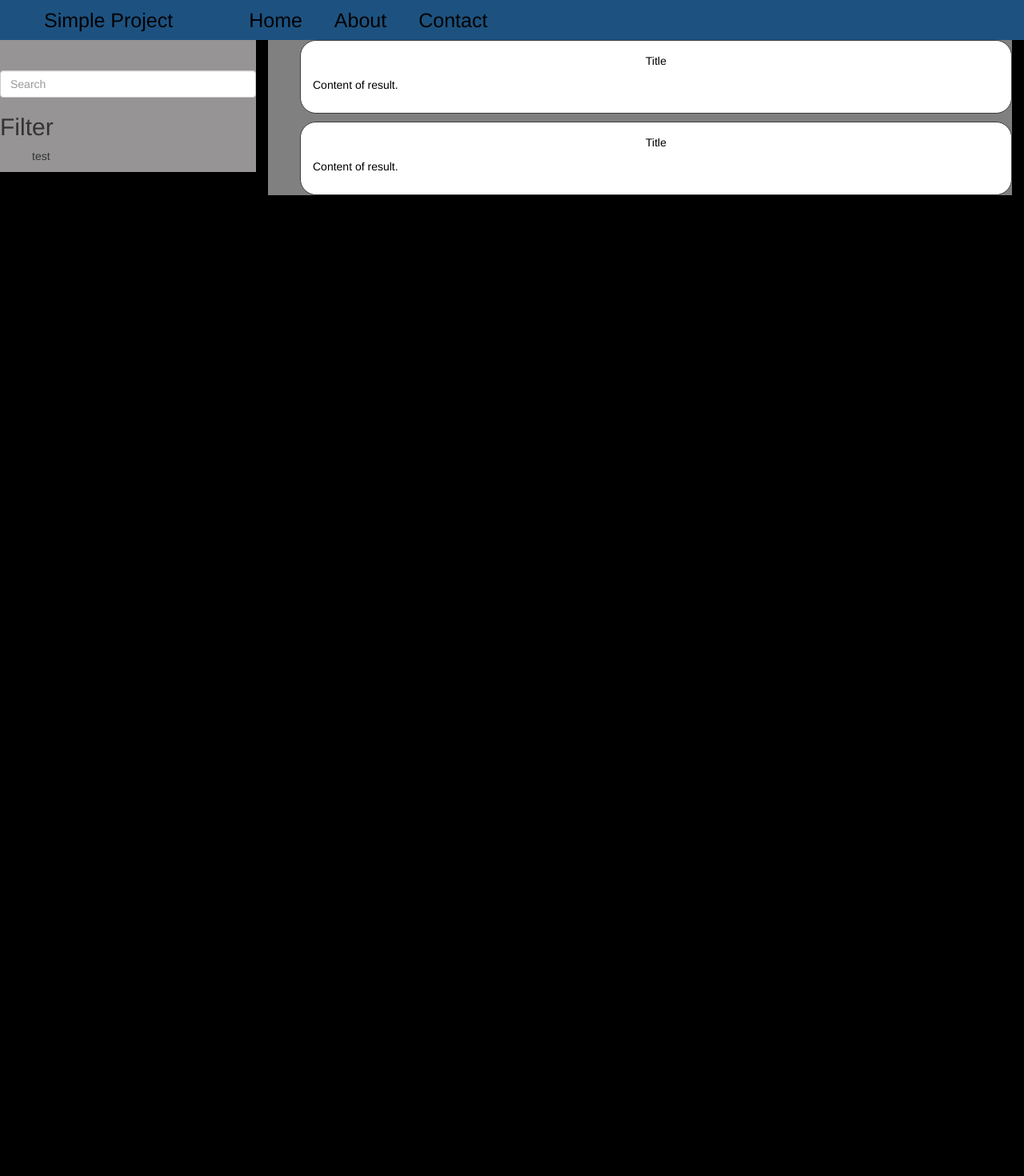
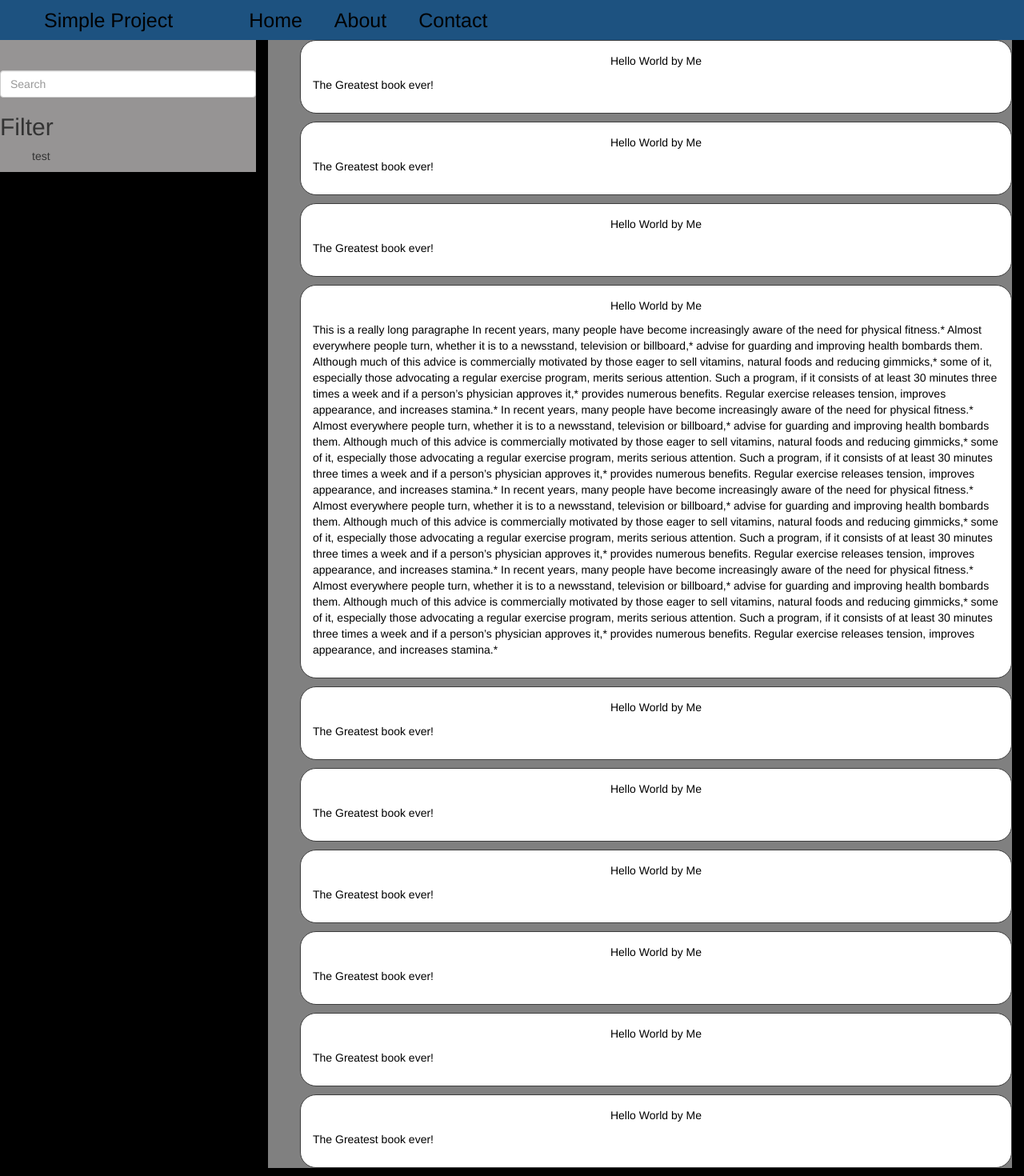
Before and after one commit to kcmurray1/learning-databases, a Flask app: page / in a window 1280 px wide. Shown: the whole page at 80% size. Before the commit the page ends 244 px from the top, so only its background shows below. Run offline with Flask 3, Linux system fonts and the light colour scheme; some libraries are stand-ins or nearby versions.

Commit message:
create element class for books

```diff
--- /dev/null
+++ b/full-text-search-webpage/app/frontend/static/js/book.js
@@ -0,0 +1,48 @@
+class Book
+{
+    constructor (author, title, description)
+    {
+        this.author = author;
+        this.title = title;
+        this.description = description
+
+        //Create list item element
+        this.element = document.createElement('li');
+        this.element.className = 'book';
+
+        //Create inner html
+        const card = document.createElement('div')
+        card.className = "card book-content";
+
+        // Create the <div> element with the class 'card-img-top' and style
+        const cardImgTop = document.createElement('div');
+        cardImgTop.className = 'card-img-top';
+        cardImgTop.style.textAlign = 'center';
+
+        // Create the <p> element for the title inside 'card-img-top'
+        const titleElement = document.createElement('p');
+        titleElement.textContent = `${this.title} by ${this.author}`;
+
+        // Append the title <p> to the 'card-img-top' <div>
+        cardImgTop.appendChild(titleElement);
+
+        // Create the <div> element with the class 'card-body'
+        const cardBody = document.createElement('div');
+        cardBody.className = 'card-body';
+
+        // Create the <p> element for the content inside 'card-body'
+        const content = document.createElement('p');
+        content.className = 'card-text';
+        content.textContent = this.description;
+
+        // Append the content <p> to the 'card-body' <div>
+        cardBody.appendChild(content);
+
+        // Append 'card-img-top' and 'card-body' to the main 'card' <div>
+        card.appendChild(cardImgTop);
+        card.appendChild(cardBody);
+
+        // Append the 'card' <div> to the <li> element
+        this.element.appendChild(card);
+    }
+}
--- a/full-text-search-webpage/app/frontend/static/js/index.js
+++ b/full-text-search-webpage/app/frontend/static/js/index.js
@@ -1,19 +1,20 @@
-function foo ()
+// Display 10 initial cards
+document.addEventListener("DOMContentLoaded", function()
 {
-    fetch('/database')
-        .then((response) => response.json())
-        //Request SUCCESS
-        .then((packet) => {
-           console.log(packet);
-            // for(let data of packet){
-            //     console.log(data);
-            // }
 
-        })
-        //Request FAILURE
-        .catch((error) =>{
-            console.error('Error:', error);
-        });
-}
-console.log("Hello World");
-// setInterval(()=> {foo()}, 5000);
+    let idk = document.getElementById("results");
+    for(let i =0; i <10; i++)
+    {
+        let description = "The Greatest book ever!";
+        if (i == 3)
+        {
+            description = `This is a really long paragraphe  In recent years, many people have become increasingly aware of the need for physical fitness.* Almost everywhere people turn, whether it is to a newsstand, television or billboard,* advise for guarding and improving health bombards them. Although much of this advice is commercially motivated by those eager to sell vitamins, natural foods and reducing gimmicks,* some of it, especially those advocating a regular exercise program, merits serious attention. Such a program, if it consists of at least 30 minutes three times a week and if a person’s physician approves it,* provides numerous benefits. Regular exercise releases tension, improves appearance, and increases stamina.*
+             In recent years, many people have become increasingly aware of the need for physical fitness.* Almost everywhere people turn, whether it is to a newsstand, television or billboard,* advise for guarding and improving health bombards them. Although much of this advice is commercially motivated by those eager to sell vitamins, natural foods and reducing gimmicks,* some of it, especially those advocating a regular exercise program, merits serious attention. Such a program, if it consists of at least 30 minutes three times a week and if a person’s physician approves it,* provides numerous benefits. Regular exercise releases tension, improves appearance, and increases stamina.*
+             In recent years, many people have become increasingly aware of the need for physical fitness.* Almost everywhere people turn, whether it is to a newsstand, television or billboard,* advise for guarding and improving health bombards them. Although much of this advice is commercially motivated by those eager to sell vitamins, natural foods and reducing gimmicks,* some of it, especially those advocating a regular exercise program, merits serious attention. Such a program, if it consists of at least 30 minutes three times a week and if a person’s physician approves it,* provides numerous benefits. Regular exercise releases tension, improves appearance, and increases stamina.*
+              In recent years, many people have become increasingly aware of the need for physical fitness.* Almost everywhere people turn, whether it is to a newsstand, television or billboard,* advise for guarding and improving health bombards them. Although much of this advice is commercially motivated by those eager to sell vitamins, natural foods and reducing gimmicks,* some of it, especially those advocating a regular exercise program, merits serious attention. Such a program, if it consists of at least 30 minutes three times a week and if a person’s physician approves it,* provides numerous benefits. Regular exercise releases tension, improves appearance, and increases stamina.*`;
+        }
+
+        let x  = new Book("Me", "Hello World", description);
+        idk.append(x.element);
+    }
+});
--- a/full-text-search-webpage/app/frontend/static/styles/results.css
+++ b/full-text-search-webpage/app/frontend/static/styles/book.css
@@ -2,16 +2,16 @@
     padding-top: 3%;
 }
 
-.result-container {
+.book-container {
     background-color: inherit;
 }
 
-.result-list {
+.book-list {
     background-color: gray;
 
 }
 
-.result-item {
+.book {
     background-color: #ffffff; /* White background for each item */
     margin-bottom: 10px; /* Space between items */
     padding: 15px; /* Padding inside each item */
@@ -20,6 +20,6 @@
     color: black;
 }
 
-.result-item:hover {
+.book:hover {
     background-color: rgb(218, 218, 226);
 }
--- a/full-text-search-webpage/app/frontend/templates/base.html
+++ b/full-text-search-webpage/app/frontend/templates/base.html
@@ -7,16 +7,10 @@
     <link rel="stylesheet" href="https://maxcdn.bootstrapcdn.com/bootstrap/3.4.1/css/bootstrap.min.css">
     <link rel="stylesheet" type="text/css" href="{{ url_for('static', filename='styles/body.css') }}">
     <link rel="stylesheet" type="text/css" href="{{ url_for('static', filename='styles/navbar.css') }}">
-    {# <link rel="stylesheet" href="./static/styles/body.css"> #}
-    {# <link rel="stylesheet" href="./app/frontend/static/styles/navbar.css"> #}
     {%block styles%}{% endblock%}
-    {# <link rel="stylesheet" href="./src/styles/results.css"> #}
     <script src="https://ajax.googleapis.com/ajax/libs/jquery/3.7.1/jquery.min.js"></script>
     <script src="https://maxcdn.bootstrapcdn.com/bootstrap/3.4.1/js/bootstrap.min.js"></script>
     {% block scripts %}{% endblock%}
-
-
-
 </head>
 <body>
   <div class="container-fluid" id="navigation-bar">
--- a/full-text-search-webpage/app/frontend/templates/index.html
+++ b/full-text-search-webpage/app/frontend/templates/index.html
@@ -1,12 +1,14 @@
 {% extends "base.html"%}
 
-{% block title%}Home Jinja{% endblock%}
+{% block title%}Home{% endblock%}
 {% block styles %}
-<link rel="stylesheet" type="text/css" href="{{ url_for('static', filename='styles/results.css') }}">
+<link rel="stylesheet" type="text/css" href="{{ url_for('static', filename='styles/book.css') }}">
 {%endblock%}
 
 {%block scripts%}
+<script type="text/javascript" src="{{ url_for('static', filename='js/book.js') }}"></script>
 <script type="text/javascript" src="{{ url_for('static', filename='js/index.js') }}"></script>
+
 {%endblock%}
 {% block content %}
  <div class="col-sm-3 search-container">
@@ -27,28 +29,7 @@
     </div>
   </div>
 
-  <div class="col-sm-9 container-fluid result-container">
-      <ul class="result-list">
-        <li class="result-item">
-          <div class="card result-content">
-            <div class="card-img-top" style="text-align: center;">
-              <p>Title</p>
-            </div>
-            <div class="card-body">
-              <p class="card-text">Content of result.</p>
-            </div>
-          </div>
-        </li>
-        <li class="result-item">
-          <div class="card result-content">
-            <div class="card-img-top" style="text-align: center;">
-              <p>Title</p>
-            </div>
-            <div class="card-body">
-              <p class="card-text">Content of result.</p>
-            </div>
-          </div>
-        </li>
-      </ul>
+  <div class="col-sm-9 container-fluid book-container">
+      <ul class="book-list" id="results"></ul>
   </div>
 {% endblock%}
```
Also changed, not shown: full-text-search-webpage/app/frontend/static/js/result-item.js (deleted, +0 -12 lines), full-text-search-webpage/app/frontend/static/js/retrieve-data.js (added, +17 -0 lines), full-text-search-webpage/app/views.py (line endings or trailing spaces).
